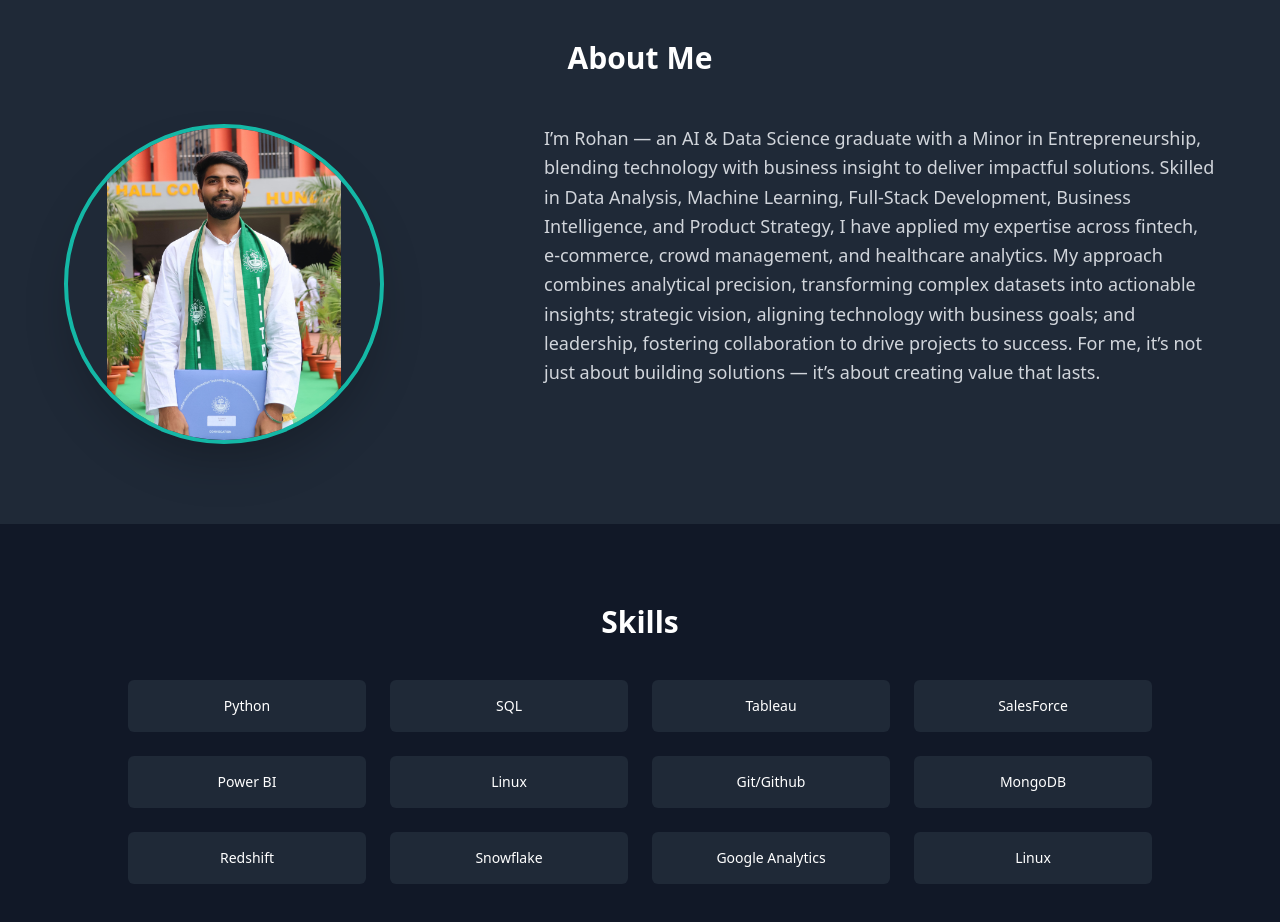
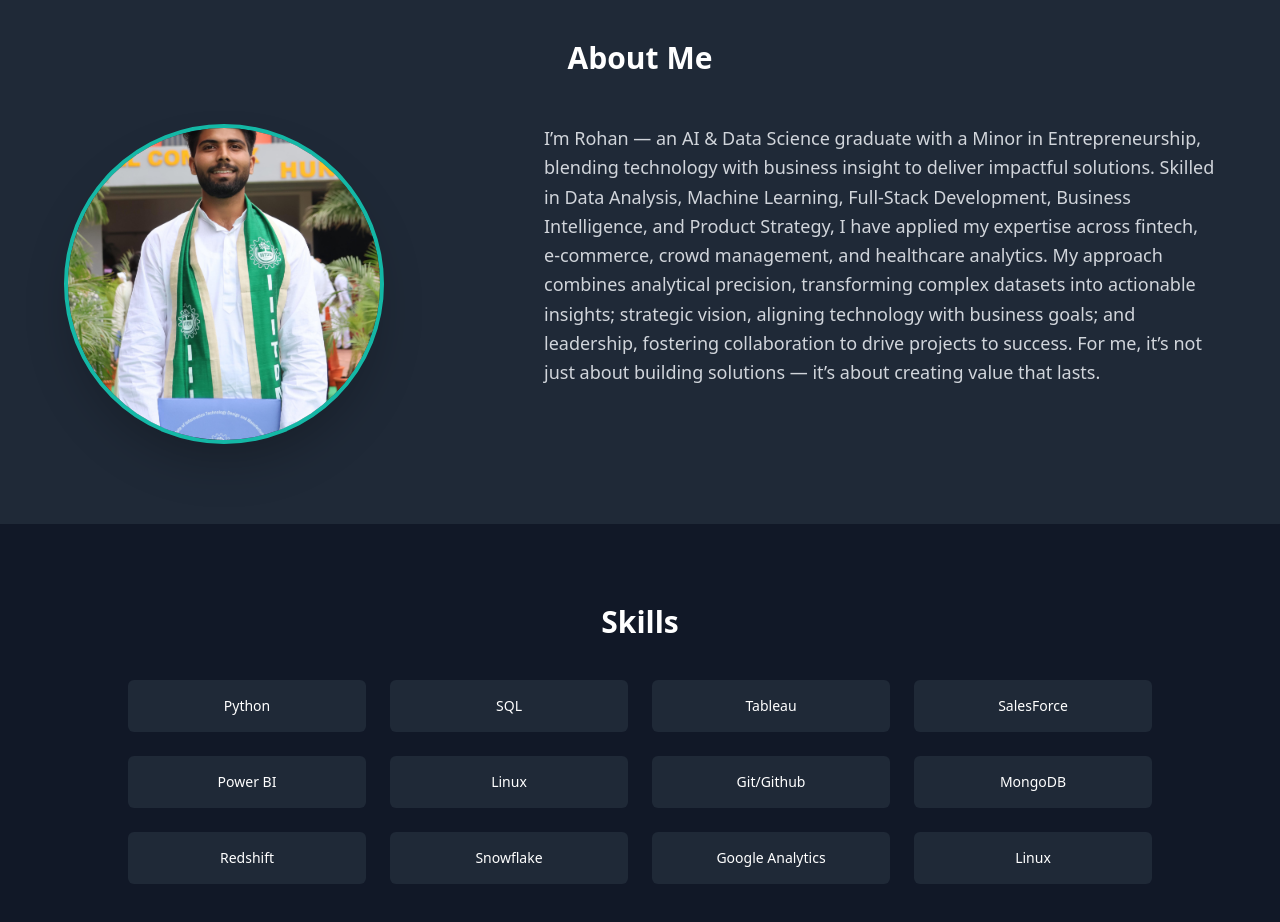
Before and after one commit to Rohan13-08/Portfolio, a plain HTML site: page index.html in a window 1280 px wide. Shown: the part 840-1762 px from the top of the page. Drawn offline with nearby package versions, Linux system fonts and the light colour scheme.

Commit message:
Update index.html

```diff
--- a/index.html
+++ b/index.html
@@ -123,7 +123,7 @@
             <!-- Profile Photo -->
             <div class="flex-shrink-0 mb-8 md:mb-0 md:mr-12">
                 <img src="./img.jpg" alt="PFP"
-                    class="w-80 h-80 object-contain rounded-full border-4 border-teal-500
+                    class="w-80 h-80 object-cover rounded-full border-4 border-teal-500
                            shadow-2xl hover:shadow-teal-500/50 transition-shadow duration-300" />
             </div>
             <!-- About Me Text -->
```
